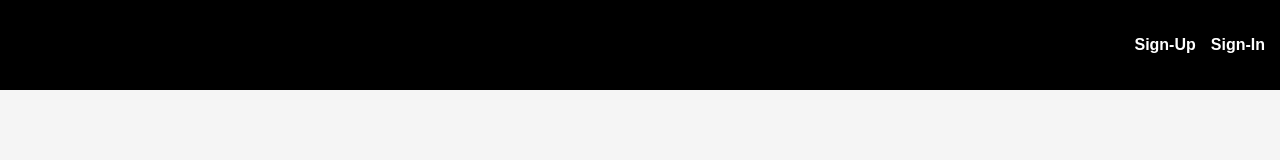
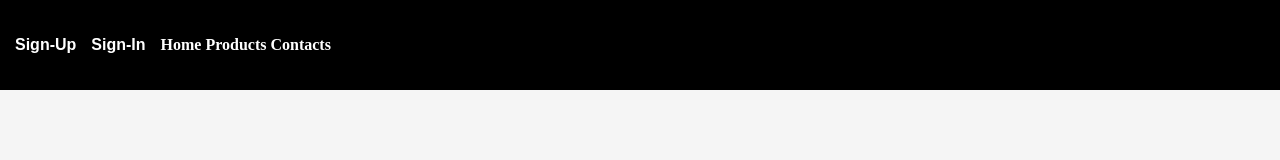
Before and after one commit to Vivawig/Landing-Page-Responsiva, a plain HTML site: page index.html in a window 1280 px wide. Drawn offline with Linux system fonts and the light colour scheme.

Commit message:
Header inicial corrigido

```diff
--- a/CSS/style.css
+++ b/CSS/style.css
@@ -12,12 +12,18 @@ body {
     max-width: auto;
     height: 90px;
     background-color: black;
-    color: white;
     padding: 15px;
     display: flex;
     gap: 15px;
     align-items: center;
-    justify-content: end;
+}
+
+.navigation a {
+    color: white;
+    text-decoration: none;
+    font-weight: bolder;
+    font-size: medium;
+
 }
 
 #signUp button, #signIn button {
--- a/index.html
+++ b/index.html
@@ -13,6 +13,13 @@
         <div id="signIn">
             <button>Sign-In</button>
         </div>
+
+        <nav class="navigation">
+         <a href="#">Home</a>
+         <a href="#">Products</a>
+         <a href="#">Contacts</a>
+        </nav>
+
     </header>
 
     <main class="main">
```
